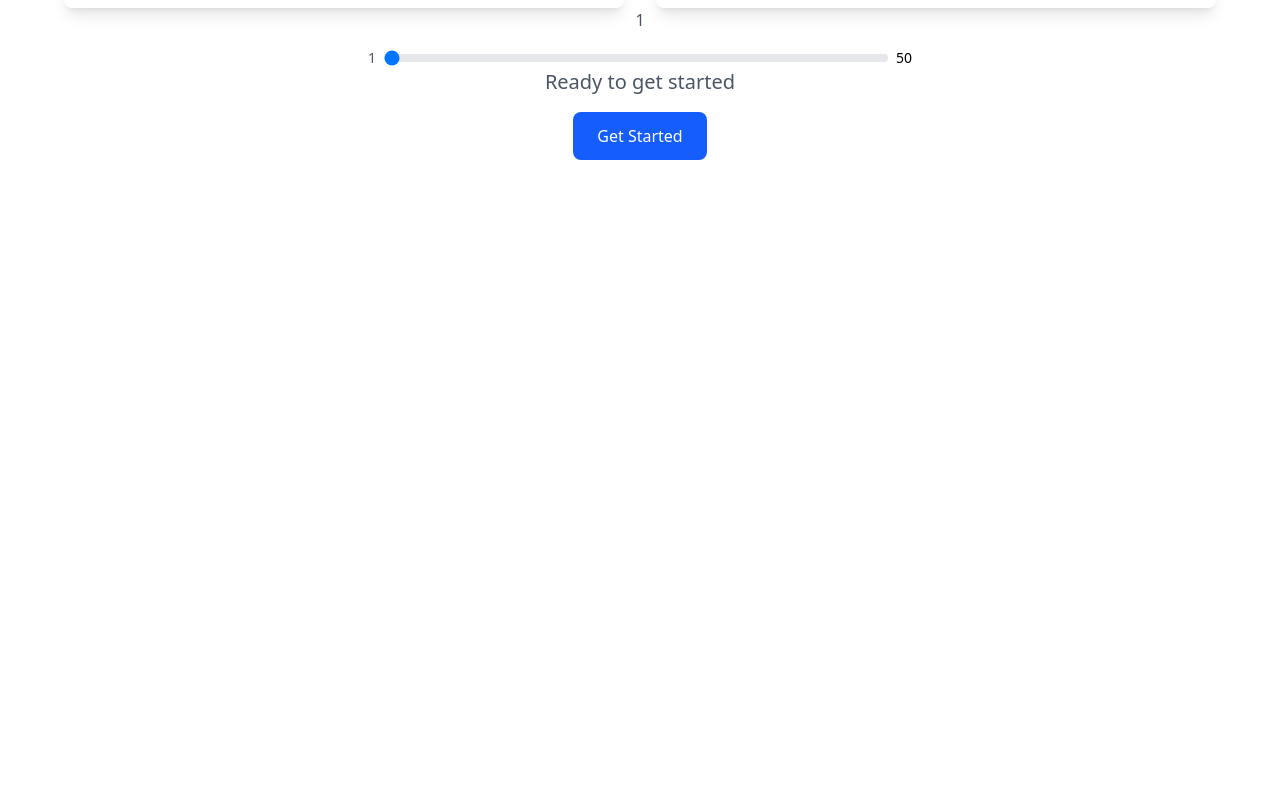
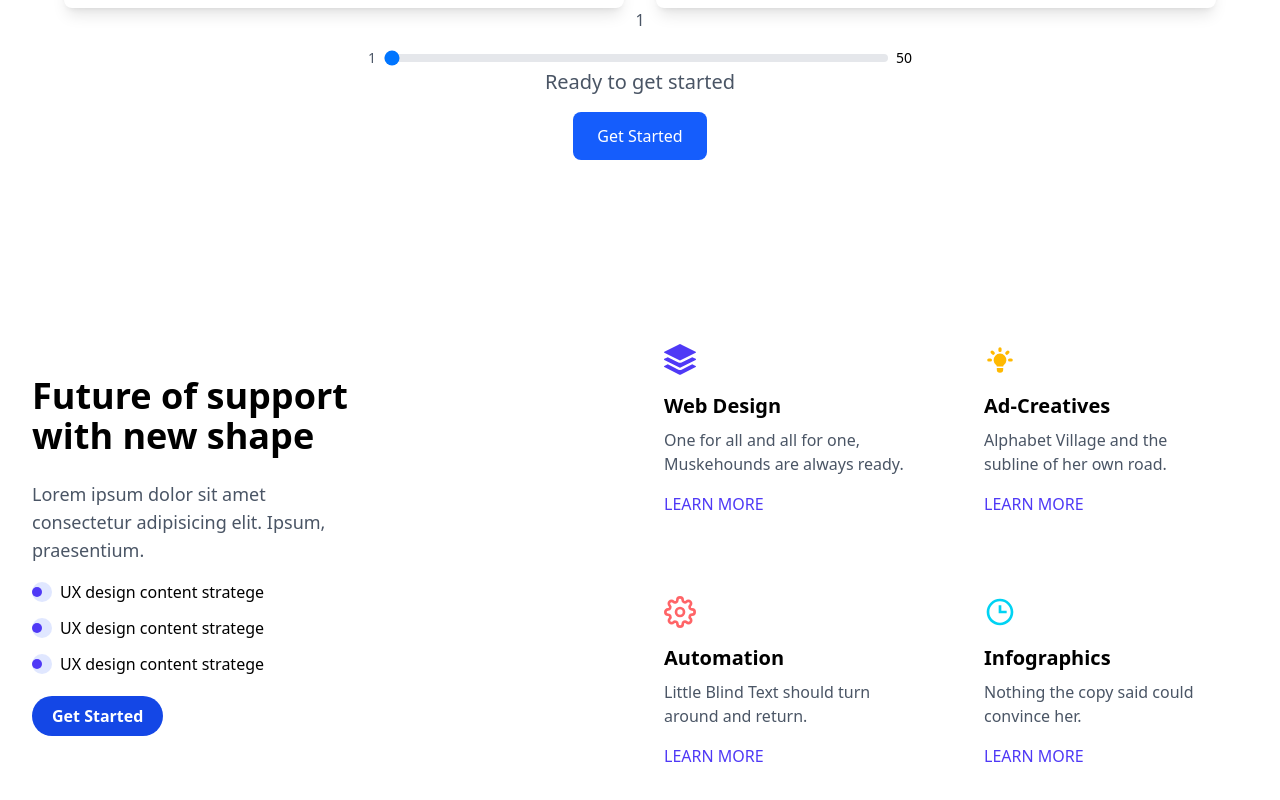
Before and after one commit to najmulhasanbd/react-mordan, a React (Vite) app: page / in a window 1280 px wide. Shown: the part 3815-4615 px from the top of the page. Before the commit the page ends 4055 px from the top, so only its background shows below. Built offline with nearby package versions, Linux system fonts and the light colour scheme.

Commit message:
service sectiond done

```diff
--- a/src/App.jsx
+++ b/src/App.jsx
@@ -6,6 +6,7 @@ import Navbar from "./components/Navbar";
 import Pricing from "./components/Pricing";
 import Purpose from "./components/Purpose";
 import Schudule from "./components/Schudule";
+import Services from "./components/Services";
 
 const App = () => {
   return (
@@ -20,6 +21,7 @@ const App = () => {
         <Schudule />
         <Monitor />
         <Pricing />
+        <Services />
       </div>
     </main>
   );
--- /dev/null
+++ b/src/components/Services.jsx
@@ -0,0 +1,91 @@
+import { BiTime } from "react-icons/bi";
+import { BsStack } from "react-icons/bs";
+import { FiSettings } from "react-icons/fi";
+import { HiLightBulb } from "react-icons/hi";
+
+const services = [
+  {
+    icon: <BsStack className="w-8 h-8 text-indigo-600" />,
+    title: "Web Design",
+    description: "One for all and all for one, Muskehounds are always ready.",
+    link: "#learn-more",
+  },
+  {
+    icon: <HiLightBulb className="w-8 h-8 text-amber-400" />,
+    title: "Ad-Creatives",
+    description: "Alphabet Village and the subline of her own road.",
+    link: "#learn-more",
+  },
+  {
+    icon: <FiSettings className="w-8 h-8 text-red-400" />,
+    title: "Automation",
+    description: "Little Blind Text should turn around and return.",
+    link: "#learn-more",
+  },
+  {
+    icon: <BiTime className="w-8 h-8 text-cyan-400" />,
+    title: "Infographics",
+    description: "Nothing the copy said could convince her.",
+    link: "#learn-more",
+  },
+];
+const Services = () => {
+  return (
+    <section className="container py-20 mx-auto sm:px-6 lg:px-8">
+      <div className="flex flex-col md:flex-row items-center justify-between gap-12 lg:gap-24">
+        <div className="md:w-1/3 w-full">
+          <h2 className="text-3xl md:text-4xl font-bold mb-6 md:w-4/5">
+            Future of support with new shape
+          </h2>
+          <p className="text-gray-600 text-lg mb-4 md:w-4/5">
+            Lorem ipsum dolor sit amet consectetur adipisicing elit. Ipsum,
+            praesentium.
+          </p>
+          <div className="space-y-3">
+            <div className="flex items-center gap-2">
+              <div className="w-5 h-5 rounded-full bg-indigo-100 flex items-center justify-between">
+                <div className="w-2.5 h-2.5 rounded-full bg-indigo-600"></div>
+              </div>
+              <span>UX design content stratege</span>
+            </div>
+            <div className="flex items-center gap-2">
+              <div className="w-5 h-5 rounded-full bg-indigo-100 flex items-center justify-between">
+                <div className="w-2.5 h-2.5 rounded-full bg-indigo-600"></div>
+              </div>
+              <span>UX design content stratege</span>
+            </div>
+            <div className="flex items-center gap-2">
+              <div className="w-5 h-5 rounded-full bg-indigo-100 flex items-center justify-between">
+                <div className="w-2.5 h-2.5 rounded-full bg-indigo-600"></div>
+              </div>
+              <span>UX design content stratege</span>
+            </div>
+          </div>
+          <button className="bg-blue-700 px-5 mt-5 cursor-pointer transition-all duration-300 hover:scale-100 py-2 rounded-full text-white font-bold">
+            Get Started
+          </button>
+        </div>
+        <div className="grid grid-cols-1 md:grid-cols-2 gap-8">
+          {services.map((service, index) => (
+            <div
+              key={service.index}
+              className="bg-white max-w-72 cursor-pointer rounded-2xl p-6 hover:scale-105 hover:shadow-xl transition-shadow duration-300"
+            >
+              <div className="mb-4">{service.icon}</div>
+              <h3 className="text-xl font-semibold mb-2">{service.title}</h3>
+              <p className="text-gray-600 mb-4">{service.description}</p>
+              <a
+                href={service.link}
+                className="text-indigo-600 font-medium hover:text-indigo-700 transition-colors uppercase"
+              >
+                learn more
+              </a>
+            </div>
+          ))}
+        </div>
+      </div>
+    </section>
+  );
+};
+
+export default Services;
```
